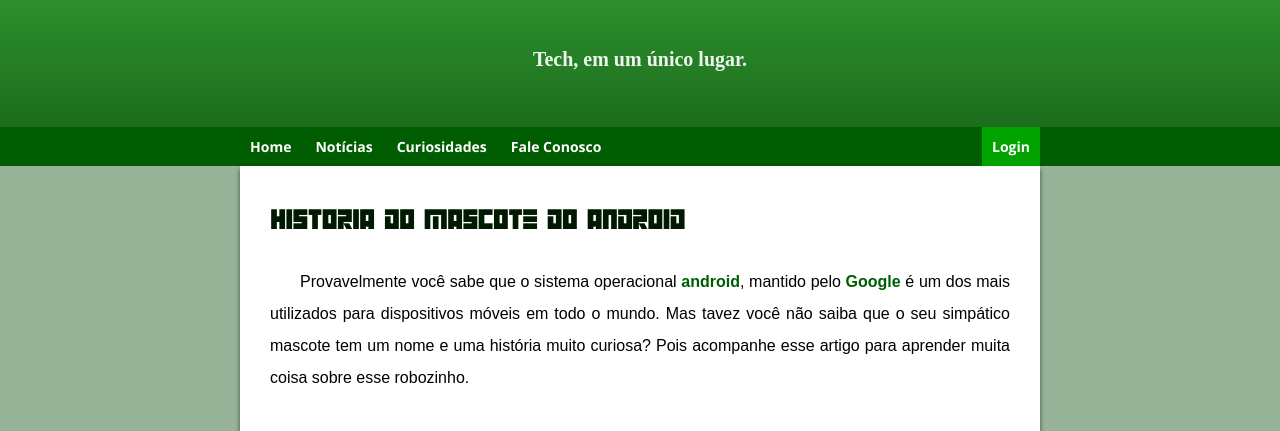
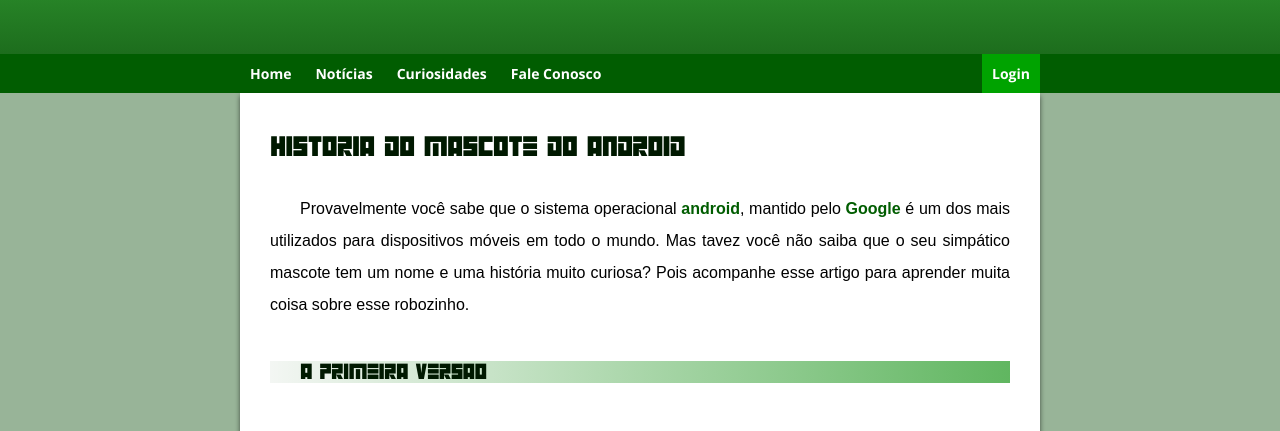
Before and after one commit to victor13ugo/html-css, a plain HTML site: page desafios/Modulo 2/Desafio10/index.html in a window 1280 px wide. Shown: the part 92-523 px from the top of the page. Drawn offline with nearby package versions, Linux system fonts and the light colour scheme.

Commit message:
altercao da frase do header

```diff
--- a/desafios/Modulo 2/Desafio10/index.html
+++ b/desafios/Modulo 2/Desafio10/index.html
@@ -14,8 +14,8 @@
     <header>
         <h1>CURIOSIDADES DE TECNOLOGIA</h1>
         <div id="frase-principal">
-            <h2>Tudo aquilo que você sempre quis saber sobre o mundo</h2>
-            <h2>Tech, em um único lugar.</h2>
+            <h2>Tudo aquilo que você sempre quis saber sobre o mundo Tech, em um único lugar.</h2>
+
         </div>
     </header>
 
```
